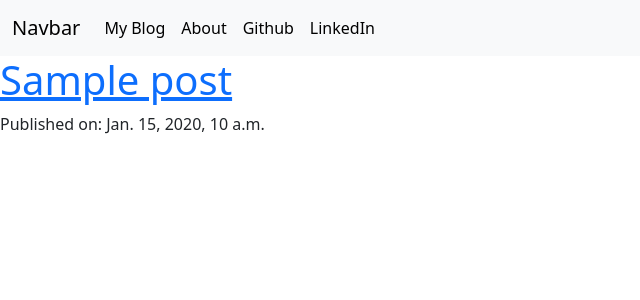
After one commit to Hiwa2719/site_project, a Django app: page / in a window 1280 px wide. The commit adds this page. Shown: the top 300 px of the page, without its empty margins (0-640 px from the left). Run offline with Django 4.2, Linux system fonts and the light colour scheme; tables that the repository leaves empty hold one stand-in row (values such as "Sample post"); some libraries are stand-ins or nearby versions.

Commit message:
added AboutView & post_list.html & urlpatterns

```diff
--- /dev/null
+++ b/blog/templates/blog/post_list.html
@@ -0,0 +1,16 @@
+{% extends 'base.html' %}
+
+
+{% block content %}
+<div class="jumbotron">
+    {% for post in post_list %}
+    <h1>
+        <a href="#">{{ post.title }}</a>
+    </h1>
+        <div class="date">
+        Published on: {{ post.published_date }}
+        </div>
+{#        <a href="#">Comments: {{ count(post.comments.all) }}</a>#}
+    {% endfor %}
+</div>
+{% endblock %}
--- a/blog/urls.py
+++ b/blog/urls.py
@@ -1,10 +1,11 @@
 from django.urls import path
-import views
+from . import views
 
 app_name = 'blog'
 
 
 urlpatterns = [
-    path('', views.PostListView().as_view(), name='index'),
-    path('detail/<int:pk>/', views.PostDetailView.as_view(), name='post_detail')
+    path('', views.PostListView.as_view(), name='index'),
+    path('detail/<int:pk>/', views.PostDetailView.as_view(), name='post_detail'),
+    path('about/', views.AboutView.as_view(), name='about'),
 ]
--- a/blog/views.py
+++ b/blog/views.py
@@ -1,4 +1,4 @@
-from django.views.generic import ListView, DetailView
+from django.views.generic import ListView, DetailView, CreateView, TemplateView
 from django.utils import timezone
 from .models import Post, Comment
 from django.shortcuts import get_object_or_404
@@ -13,3 +13,11 @@ class PostDetailView(DetailView):
         if self.request.user.is_authenticated:
             return get_object_or_404(Post, pk=self.kwargs.get('pk'))
         return get_object_or_404(Post.objects.filter(published_date__lte=timezone.now()), pk=self.kwargs.get('pk'))
+
+
+class PostCreateView(CreateView):
+    model = Post
+
+
+class AboutView(TemplateView):
+    pass
--- a/site_project/urls.py
+++ b/site_project/urls.py
@@ -14,8 +14,9 @@ Including another URLconf
     2. Add a URL to urlpatterns:  path('blog/', include('blog.urls'))
 """
 from django.contrib import admin
-from django.urls import path
+from django.urls import path, include
 
 urlpatterns = [
     path('admin/', admin.site.urls),
+    path('', include('blog.urls')),
 ]
--- a/templates/base.html
+++ b/templates/base.html
@@ -20,7 +20,7 @@
                     <a class="nav-link active" aria-current="page" href="#">My Blog</a>
                 </li>
                 <li class="nav-item">
-                    <a class="nav-link active" aria-current="page" href="{% url 'about' %}">About</a>
+                    <a class="nav-link active" aria-current="page" href="{% url 'blog:about' %}">About</a>
                 </li>
                 <li class="nav-item">
                     <a class="nav-link active" aria-current="page" href="https://www.github.com">Github</a>
@@ -32,18 +32,10 @@
         </div>
     </div>
 </nav>
+{% block content %}
+    <!-- Other templates code goes here -->
+{% endblock %}
 
-<div class="jumbotron">
-    {% for post in posts %}
-    <h1>
-        <a href="#">{{ post.title }}</a>
-    </h1>
-        <div class="date">
-        Published on: {{ post.published_date }}
-        </div>
-{#        <a href="#">Comments: {{ count(post.comments.all) }}</a>#}
-    {% endfor %}
-</div>
 <script src="{% static 'js/bootstrap.js' %}"></script>
 </body>
 </html>
```
